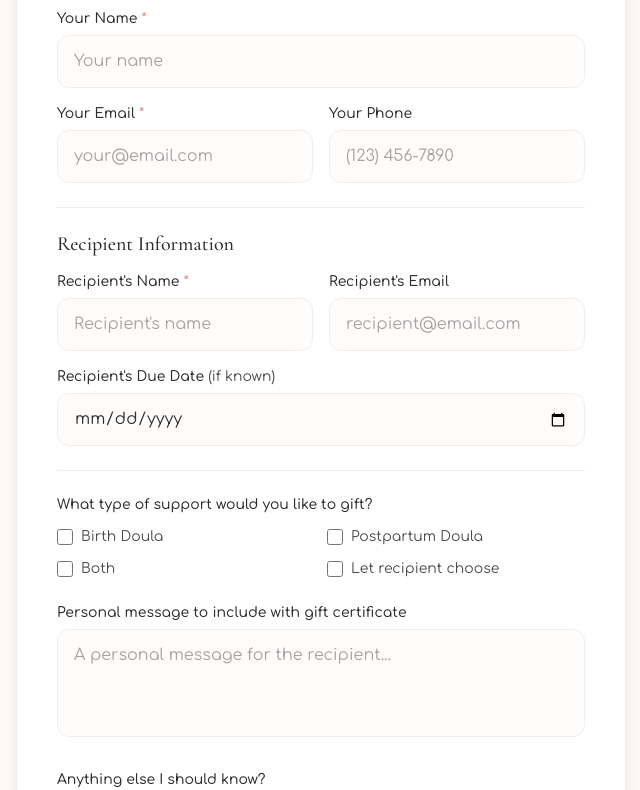
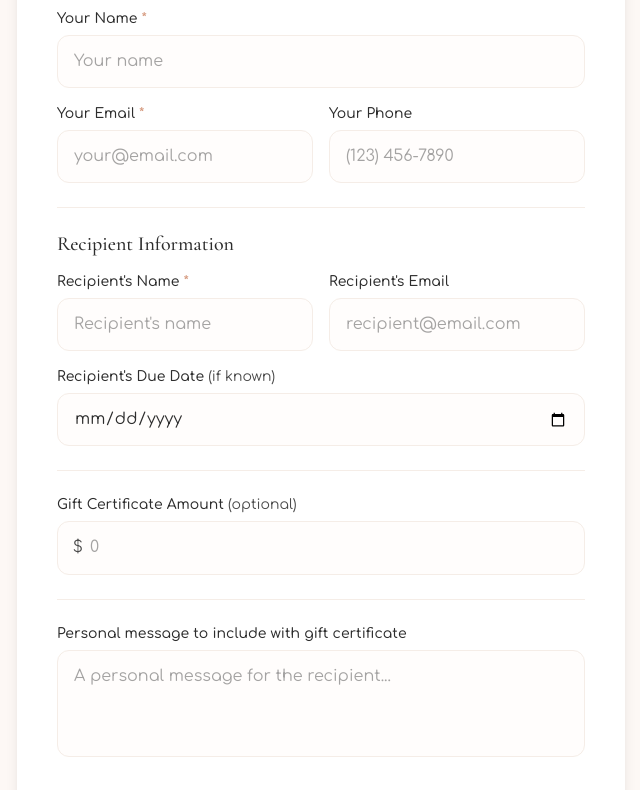
Before and after one commit to carepairdoula/carepairdoula, a React (Vite) app: page /gift-certificate in a window 1280 px wide. Shown: the part 401-1191 px from the top of the page, without its empty margins (319-959 px from the left). Built offline with nearby package versions, Linux system fonts and the light colour scheme.

Commit message:
Update GiftCertificate.jsx

```diff
--- a/src/components/GiftCertificate.jsx
+++ b/src/components/GiftCertificate.jsx
@@ -11,7 +11,7 @@ export default function GiftCertificate() {
     recipientName: '',
     recipientEmail: '',
     recipientDueDate: '',
-    serviceType: [],
+    amount: '',
     message: '',
     additionalInfo: '',
   })
@@ -19,17 +19,8 @@ export default function GiftCertificate() {
   const [submitted, setSubmitted] = useState(false)
 
   const handleChange = (e) => {
-    const { name, value, type, checked } = e.target
-    if (type === 'checkbox') {
-      setFormData((prev) => ({
-        ...prev,
-        serviceType: checked
-          ? [...prev.serviceType, value]
-          : prev.serviceType.filter((item) => item !== value),
-      }))
-    } else {
-      setFormData((prev) => ({ ...prev, [name]: value }))
-    }
+    const { name, value } = e.target
+    setFormData((prev) => ({ ...prev, [name]: value }))
   }
 
   const handleSubmit = async (e) => {
@@ -44,7 +35,6 @@ export default function GiftCertificate() {
         },
         body: JSON.stringify({
           ...formData,
-          serviceType: formData.serviceType.join(', '),
           formType: 'Gift Certificate Request',
         }),
       })
@@ -58,7 +48,7 @@ export default function GiftCertificate() {
           recipientName: '',
           recipientEmail: '',
           recipientDueDate: '',
-          serviceType: [],
+          amount: '',
           message: '',
           additionalInfo: '',
         })
@@ -69,13 +59,6 @@ export default function GiftCertificate() {
       setIsSubmitting(false)
     }
   }
-
-  const serviceOptions = [
-    { value: 'birth', label: 'Birth Doula' },
-    { value: 'postpartum', label: 'Postpartum Doula' },
-    { value: 'both', label: 'Both' },
-    { value: 'let-them-choose', label: 'Let recipient choose' },
-  ]
 
   return (
     <div className="min-h-screen bg-cream">
@@ -130,44 +113,27 @@ export default function GiftCertificate() {
                 className="text-center py-8"
               >
                 <div className="w-16 h-16 mx-auto mb-4 rounded-full bg-sage/10 flex items-center justify-center">
-                  <svg
-                    className="w-8 h-8 text-sage"
-                    fill="none"
-                    stroke="currentColor"
-                    viewBox="0 0 24 24"
-                  >
-                    <path
-                      strokeLinecap="round"
-                      strokeLinejoin="round"
-                      strokeWidth={2}
-                      d="M5 13l4 4L19 7"
-                    />
+                  <svg className="w-8 h-8 text-sage" fill="none" stroke="currentColor" viewBox="0 0 24 24">
+                    <path strokeLinecap="round" strokeLinejoin="round" strokeWidth={2} d="M5 13l4 4L19 7" />
                   </svg>
                 </div>
-                <h2 className="font-serif text-2xl text-charcoal mb-2">
-                  Request Received!
-                </h2>
+                <h2 className="font-serif text-2xl text-charcoal mb-2">Request Received!</h2>
                 <p className="text-charcoal-light mb-6">
                   Thank you for your gift certificate request. I'll be in touch within 24-48 hours with details.
                 </p>
-                <Link
-                  to="/"
-                  className="inline-flex items-center gap-2 text-coral hover:text-coral-dark transition-colors"
-                >
+                <Link to="/" className="inline-flex items-center gap-2 text-coral hover:text-coral-dark transition-colors">
                   ← Return to Home
                 </Link>
               </motion.div>
             ) : (
               <form onSubmit={handleSubmit} className="space-y-6">
+
                 {/* Purchaser Info */}
                 <div>
                   <h3 className="font-serif text-xl text-charcoal mb-4">Your Information</h3>
                   <div className="space-y-4">
                     <div>
-                      <label
-                        htmlFor="purchaserName"
-                        className="block text-sm font-medium text-charcoal mb-1.5"
-                      >
+                      <label htmlFor="purchaserName" className="block text-sm font-medium text-charcoal mb-1.5">
                         Your Name <span className="text-coral">*</span>
                       </label>
                       <input
@@ -181,13 +147,9 @@ export default function GiftCertificate() {
                         placeholder="Your name"
                       />
                     </div>
-
                     <div className="grid sm:grid-cols-2 gap-4">
                       <div>
-                        <label
-                          htmlFor="purchaserEmail"
-                          className="block text-sm font-medium text-charcoal mb-1.5"
-                        >
+                        <label htmlFor="purchaserEmail" className="block text-sm font-medium text-charcoal mb-1.5">
                           Your Email <span className="text-coral">*</span>
                         </label>
                         <input
@@ -201,12 +163,8 @@ export default function GiftCertificate() {
                           placeholder="your@email.com"
                         />
                       </div>
-
                       <div>
-                        <label
-                          htmlFor="purchaserPhone"
-                          className="block text-sm font-medium text-charcoal mb-1.5"
-                        >
+                        <label htmlFor="purchaserPhone" className="block text-sm font-medium text-charcoal mb-1.5">
                           Your Phone
                         </label>
                         <input
@@ -223,7 +181,6 @@ export default function GiftCertificate() {
                   </div>
                 </div>
 
-                {/* Divider */}
                 <div className="border-t border-cream-dark" />
 
                 {/* Recipient Info */}
@@ -232,10 +189,7 @@ export default function GiftCertificate() {
                   <div className="space-y-4">
                     <div className="grid sm:grid-cols-2 gap-4">
                       <div>
-                        <label
-                          htmlFor="recipientName"
-                          className="block text-sm font-medium text-charcoal mb-1.5"
-                        >
+                        <label htmlFor="recipientName" className="block text-sm font-medium text-charcoal mb-1.5">
                           Recipient's Name <span className="text-coral">*</span>
                         </label>
                         <input
@@ -249,12 +203,8 @@ export default function GiftCertificate() {
                           placeholder="Recipient's name"
                         />
                       </div>
-
                       <div>
-                        <label
-                          htmlFor="recipientEmail"
-                          className="block text-sm font-medium text-charcoal mb-1.5"
-                        >
+                        <label htmlFor="recipientEmail" className="block text-sm font-medium text-charcoal mb-1.5">
                           Recipient's Email
                         </label>
                         <input
@@ -268,12 +218,8 @@ export default function GiftCertificate() {
                         />
                       </div>
                     </div>
-
                     <div>
-                      <label
-                        htmlFor="recipientDueDate"
-                        className="block text-sm font-medium text-charcoal mb-1.5"
-                      >
+                      <label htmlFor="recipientDueDate" className="block text-sm font-medium text-charcoal mb-1.5">
                         Recipient's Due Date <span className="text-charcoal-light font-normal">(if known)</span>
                       </label>
                       <input
@@ -288,42 +234,34 @@ export default function GiftCertificate() {
                   </div>
                 </div>
 
-                {/* Divider */}
                 <div className="border-t border-cream-dark" />
 
-                {/* Service Selection */}
+                {/* Amount */}
                 <div>
-                  <label className="block text-sm font-medium text-charcoal mb-3">
-                    What type of support would you like to gift?
+                  <label htmlFor="amount" className="block text-sm font-medium text-charcoal mb-1.5">
+                    Gift Certificate Amount <span className="text-charcoal-light font-normal">(optional)</span>
                   </label>
-                  <div className="grid grid-cols-2 gap-3">
-                    {serviceOptions.map((option) => (
-                      <label
-                        key={option.value}
-                        className="flex items-center gap-2 cursor-pointer"
-                      >
-                        <input
-                          type="checkbox"
-                          name="serviceType"
-                          value={option.value}
-                          checked={formData.serviceType.includes(option.value)}
-                          onChange={handleChange}
-                          className="w-4 h-4 rounded border-cream-dark text-coral focus:ring-coral/20"
-                        />
-                        <span className="text-charcoal-light text-sm">
-                          {option.label}
-                        </span>
-                      </label>
-                    ))}
+                  <div className="relative">
+                    <span className="absolute left-4 top-1/2 -translate-y-1/2 text-charcoal-light">$</span>
+                    <input
+                      type="number"
+                      id="amount"
+                      name="amount"
+                      min="1"
+                      step="1"
+                      value={formData.amount}
+                      onChange={handleChange}
+                      className="w-full pl-8 pr-4 py-3 rounded-xl border border-cream-dark bg-cream/30 text-charcoal placeholder-charcoal-light/50 focus:border-coral focus:ring-2 focus:ring-coral/20 transition-all duration-200 outline-none"
+                      placeholder="0"
+                    />
                   </div>
                 </div>
 
+                <div className="border-t border-cream-dark" />
+
                 {/* Personal Message */}
                 <div>
-                  <label
-                    htmlFor="message"
-                    className="block text-sm font-medium text-charcoal mb-1.5"
-                  >
+                  <label htmlFor="message" className="block text-sm font-medium text-charcoal mb-1.5">
                     Personal message to include with gift certificate
                   </label>
                   <textarea
@@ -339,10 +277,7 @@ export default function GiftCertificate() {
 
                 {/* Additional Info */}
                 <div>
-                  <label
-                    htmlFor="additionalInfo"
-                    className="block text-sm font-medium text-charcoal mb-1.5"
-                  >
+                  <label htmlFor="additionalInfo" className="block text-sm font-medium text-charcoal mb-1.5">
                     Anything else I should know?
                   </label>
                   <textarea
```
